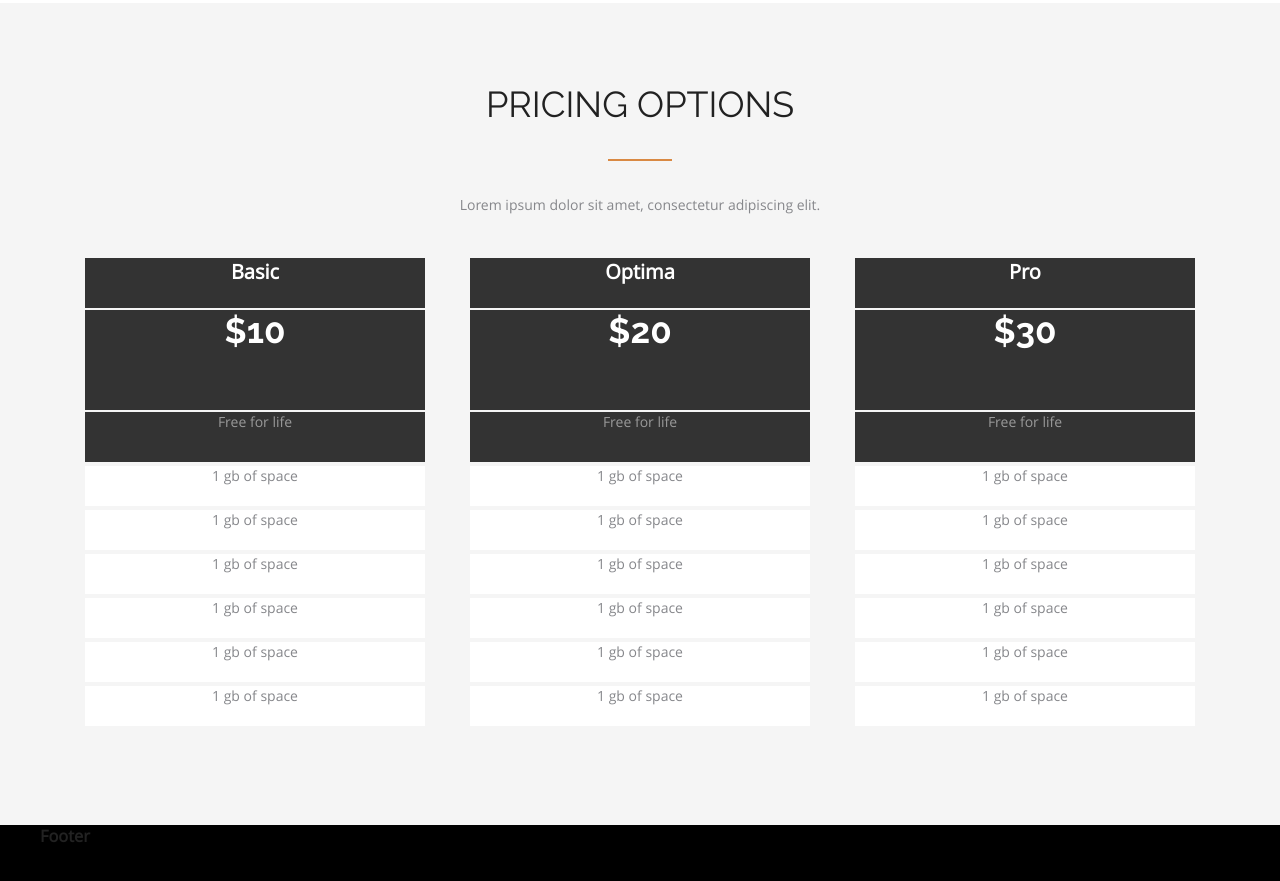
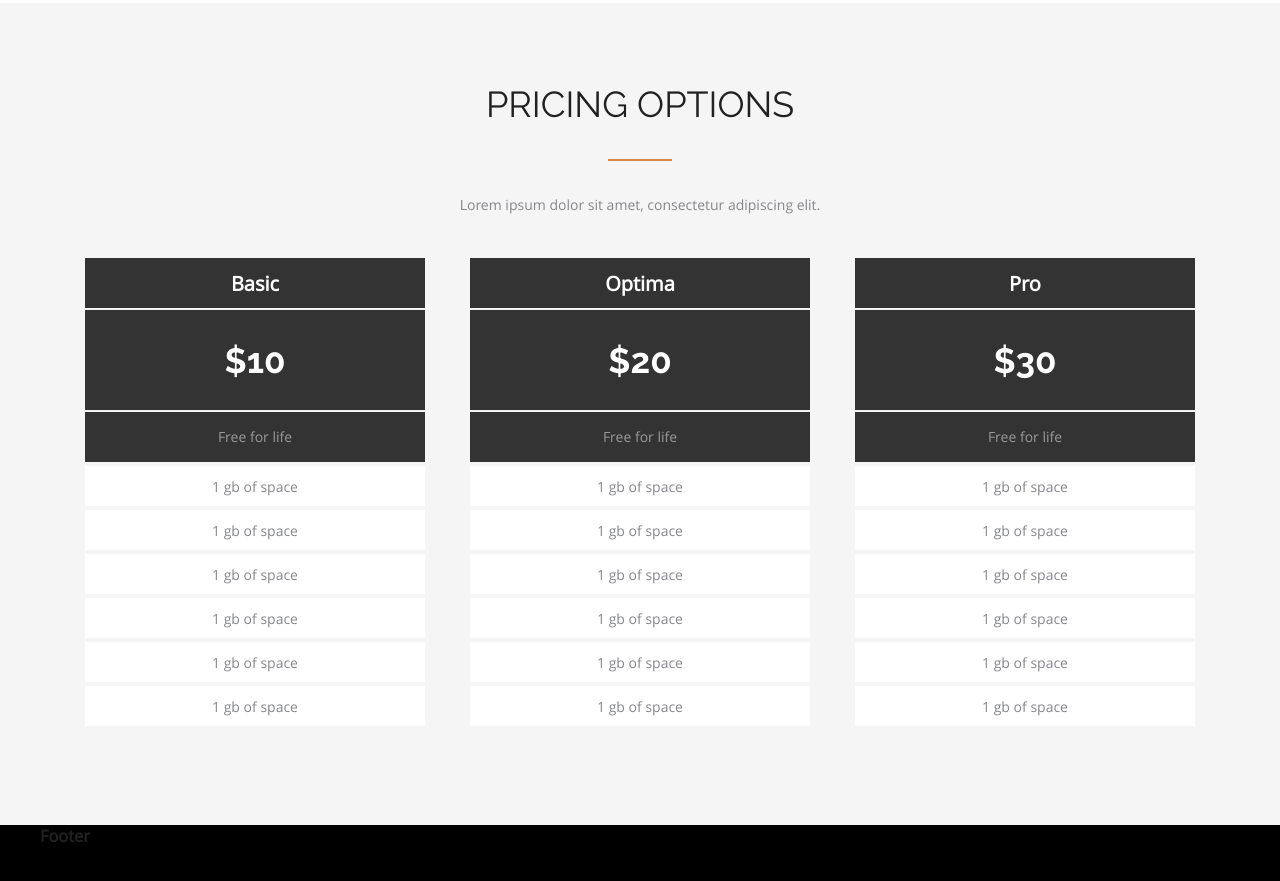
Before and after one commit to AleksandrMR/FE16-wk-1-Milashevski-Aleksandr, a website built with Parcel: page index.html in a window 1280 px wide. Shown: the part 1392-2273 px from the top of the page. Built offline with nearby package versions, Linux system fonts and the light colour scheme.

Commit message:
homeWork_3: centering text

```diff
--- a/css/pricing.css
+++ b/css/pricing.css
@@ -173,6 +173,9 @@
 }
 
 .list_item {
+  display: flex;
+  align-items: center;
+  justify-content: center;
   width: 340px;
   height: 40px;
   margin: 4px 0 4px 0;
@@ -187,5 +190,7 @@
 
 .pricing__text {
   height: 100%;
-  vertical-align: middle;
+  display: flex;
+  align-items: center;
+  justify-content: center;
 }
--- a/index.html
+++ b/index.html
@@ -103,8 +103,12 @@
         <div class="pricing__flexBox_item1_title">
           <p class="pricing__text">Basic</p>
         </div>
-        <div class="pricing__flexBox_item1_price">$10</div>
-        <div class="pricing__flexBox_item1_offer">Free for life</div>
+        <div class="pricing__flexBox_item1_price">
+        <p class="pricing__text">$10</p>
+        </div>
+        <div class="pricing__flexBox_item1_offer">
+        <p class="pricing__text">Free for life</p>
+        </div>
         <ul>
           <li class="list_item">1 gb of space</li>
           <li class="list_item">1 gb of space</li>
@@ -115,9 +119,15 @@
         </ul>
       </div>
       <div class="pricing__flexBox_item2">
-        <div class="pricing__flexBox_item2_title">Optima</div>
-        <div class="pricing__flexBox_item2_price">$20</div>
-        <div class="pricing__flexBox_item2_offer">Free for life</div>
+        <div class="pricing__flexBox_item2_title">
+          <p class="pricing__text">Optima</p>
+        </div>
+        <div class="pricing__flexBox_item2_price">
+          <p class="pricing__text"> $20</p>
+        </div>
+        <div class="pricing__flexBox_item2_offer">
+          <p class="pricing__text">Free for life</p>
+        </div>
         <ul>
           <li class="list_item">1 gb of space</li>
           <li class="list_item">1 gb of space</li>
@@ -128,9 +138,15 @@
         </ul>
       </div>
       <div class="pricing__flexBox_item3">
-        <div class="pricing__flexBox_item3_title">Pro</div>
-        <div class="pricing__flexBox_item3_price">$30</div>
-        <div class="pricing__flexBox_item3_offer">Free for life</div>
+        <div class="pricing__flexBox_item3_title">
+          <p class="pricing__text">Pro</p>
+        </div>
+        <div class="pricing__flexBox_item3_price">
+          <p class="pricing__text">$30</p>
+        </div>
+        <div class="pricing__flexBox_item3_offer">
+          <p class="pricing__text">Free for life</p>
+        </div>
         <ul>
           <li class="list_item">1 gb of space</li>
           <li class="list_item">1 gb of space</li>
```
